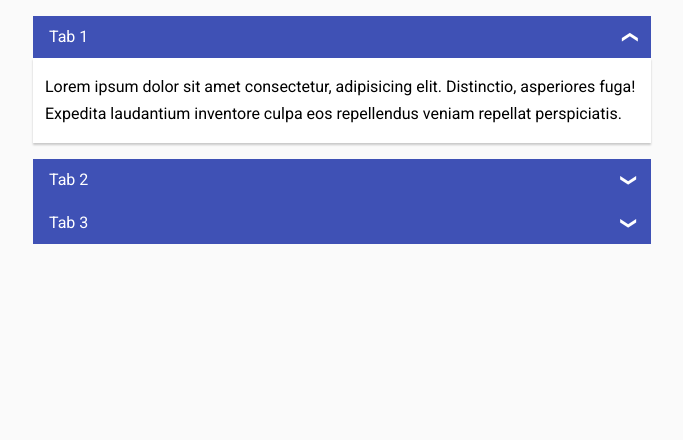
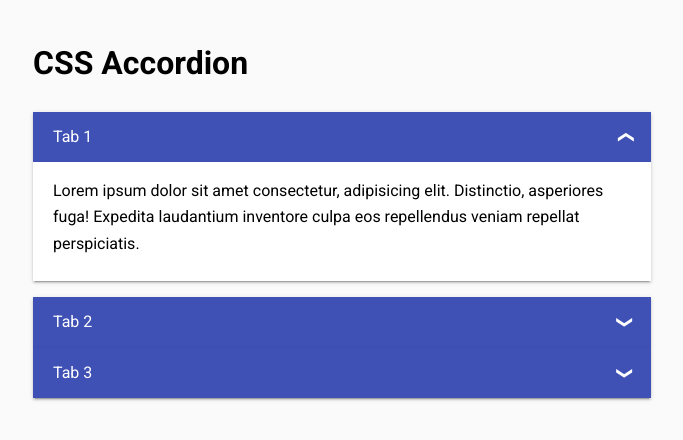
Before and after one commit to frontendchef/css-accordion, a plain HTML site: page index.html in a window 1280 px wide. Both pictures are taken after a click on the label "Tab 1". Shown: the whole page, without its empty margins (298-981 px from the left). Drawn offline with Linux system fonts and the light colour scheme.

Commit message:
Refactor

```diff
--- a/index.html
+++ b/index.html
@@ -4,11 +4,12 @@
     <meta charset="UTF-8" />
     <meta http-equiv="X-UA-Compatible" content="IE=edge" />
     <meta name="viewport" content="width=device-width, initial-scale=1.0" />
-    <title>Accordion</title>
+    <title>CSS Accordion</title>
 
     <link rel="stylesheet" href="style.css" />
   </head>
   <body>
+    <h1>CSS Accordion</h1>
     <div class="accordion">
       <div class="tab">
         <input class="tab__toggle" id="toggle1" type="checkbox" />
--- a/style.css
+++ b/style.css
@@ -10,8 +10,9 @@ p {
 }
 
 body {
+  width: min(650px, 100%);
+  height: 100vh;
   margin-inline: auto;
-  width: min(650px, 100%);
   padding: 1rem;
   background-color: #fafafa;
 
@@ -19,16 +20,19 @@ body {
   line-height: 1.65;
 }
 
+.tab {
+  box-shadow: 0 3px 1px -2px rgb(0 0 0 / 20%), 0 2px 2px 0 rgb(0 0 0 / 14%),
+    0 1px 5px 0 rgb(0 0 0 / 12%);
+  background-color: #3f51b5;
+}
+
 .tab__header {
-  position: relative;
-
   display: flex;
   justify-content: space-between;
 
-  padding-inline: 1rem;
-  padding-block: 0.5rem;
+  padding-inline: 1.25rem;
+  padding-block: 0.75rem;
   width: 100%;
-  background-color: #3f51b5;
 
   color: white;
   cursor: pointer;
@@ -45,12 +49,12 @@ body {
 }
 
 .tab__header::after {
-  content: "\276F";
+  content: "\276F"; /** ARROW RIGHT **/
   transform: rotate(90deg);
 }
 
 .tab__toggle:checked ~ .tab__header::after {
-  transform: rotate(270deg);
+  transform: rotate(270deg); /** 90 + 180 **/
 }
 
 .tab__toggle {
@@ -58,15 +62,14 @@ body {
 }
 
 .tab__content {
-  max-height: 25vh;
-  padding-inline: 0.75rem;
-  padding-block: 1rem;
+  max-height: 35vh; /** ANY BIG NUMBER **/
+  padding-inline: 1.25rem;
+  padding-block: 1rem 1.5rem;
 
-  box-shadow: 0 2px 2px 0 rgb(0 0 0 / 20%);
   background-color: white;
   overflow: hidden;
 
-  transition-property: max-height, padding;
+  transition-property: max-height, padding, margin;
   transition-duration: 300ms;
 }
 
```
